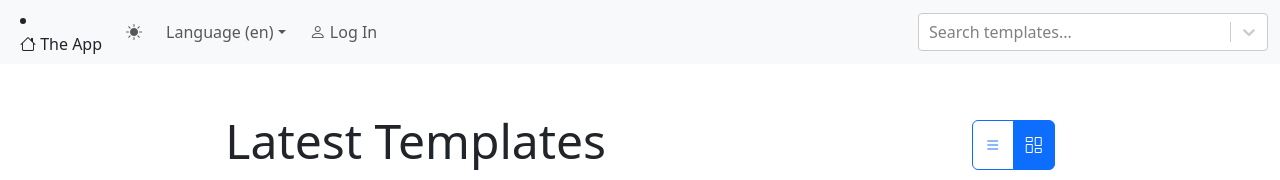
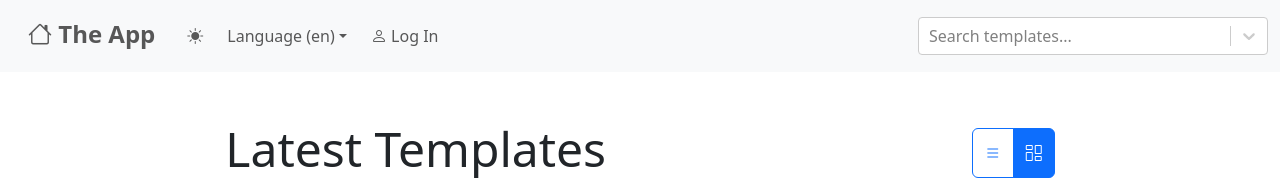
Before and after one commit to Crusaderrrr/Google-forms-clone-app, a React (Vite) app in the folder client/: page /main in a window 1280 px wide. Shown: the top 180 px of the page. Built offline with nearby package versions, Linux system fonts and the light colour scheme; no server answers.

Commit message:
navbar home link final fix

```diff
--- a/client/src/components/Navbar.jsx
+++ b/client/src/components/Navbar.jsx
@@ -97,12 +97,14 @@ function Navbar() {
       }`}
     >
       <div className="container-fluid">
-        <NavLink
-          to="/main"
-          labelKey={t('navbar.theApp')}
-          icon={<i className="bi bi-house"></i>}
-          visible={true}
-        />
+        <ul className="navbar-nav me-auto mb-1 mg-lg-0 fs-4 fw-bold">
+          <NavLink
+            to="/main"
+            labelKey={t("navbar.theApp")}
+            icon={<i className="bi bi-house"></i>}
+            visible={true}
+          />
+        </ul>
         <button
           className="navbar-toggler"
           type="button"
```
